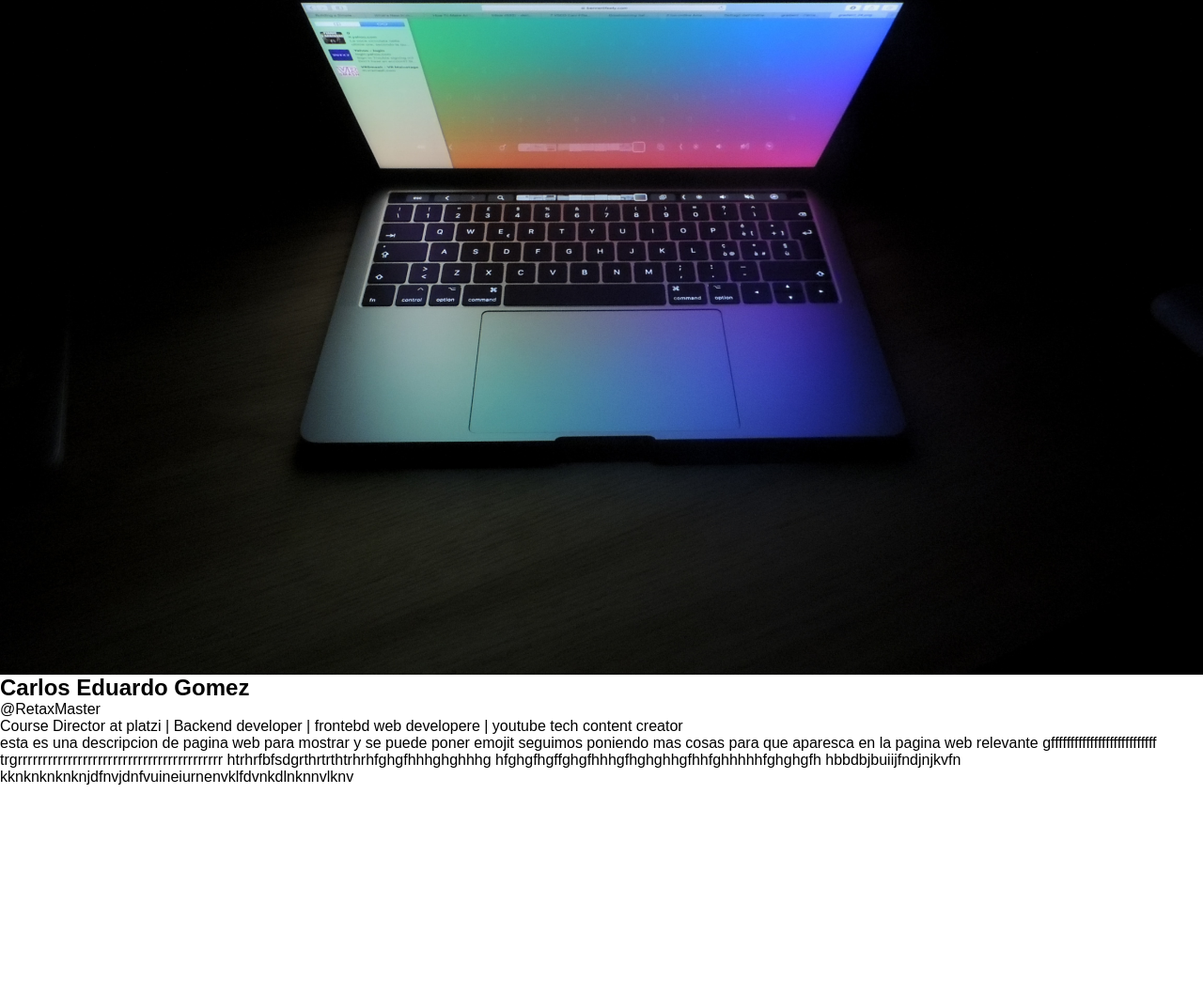
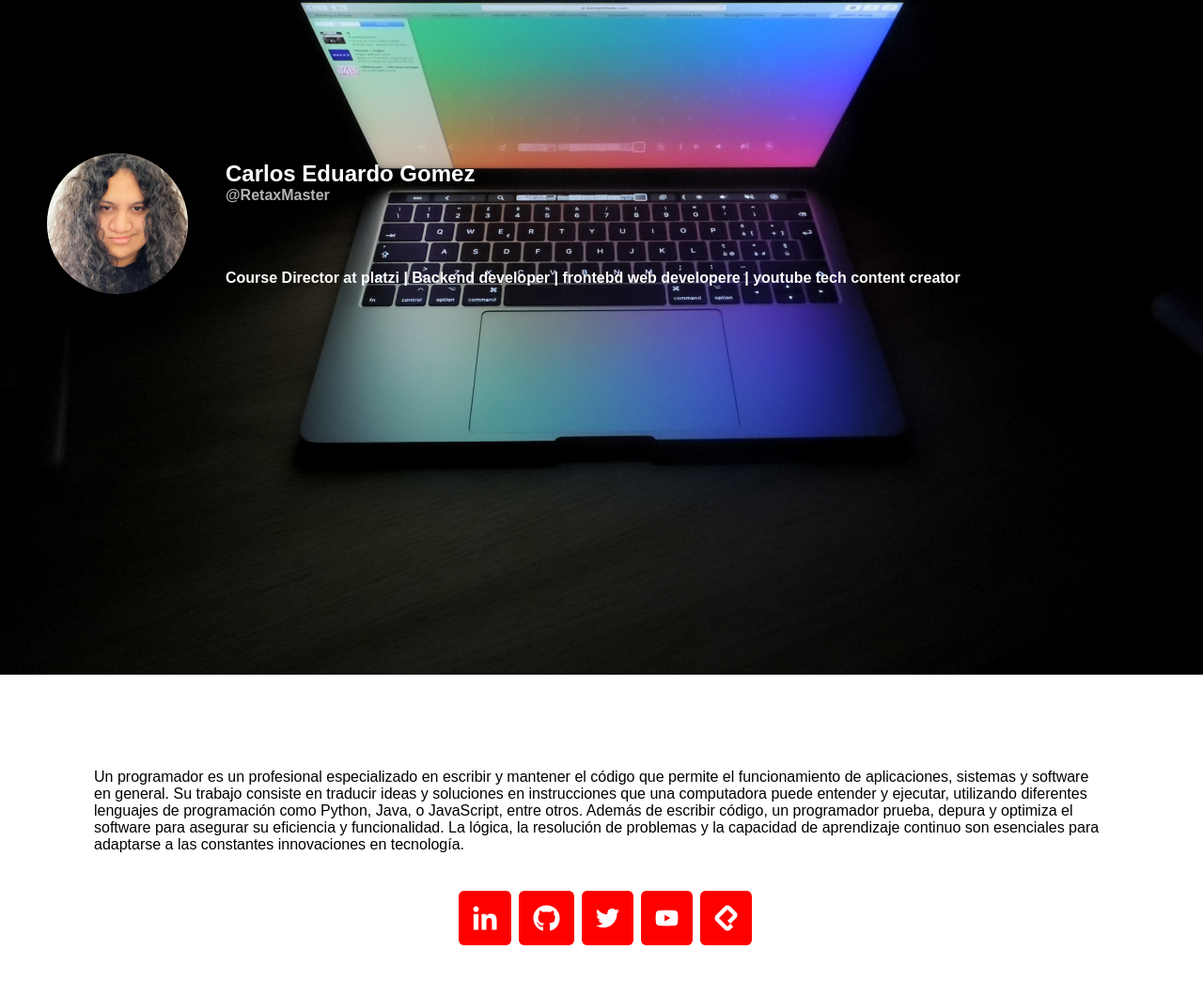
Before and after one commit to CarlosFredVargas/domoticaweb, a plain HTML site: page paginapz.html in a window 1280 px wide. Shown: the part 312-1356 px from the top of the page at 94% size. Before the commit the page ends 1296 px from the top, so only its background shows below. Drawn offline with Linux system fonts and the light colour scheme.

Commit message:
aqui las ultimos stilos

```diff
--- a/CSS/stylos2.css
+++ b/CSS/stylos2.css
@@ -48,14 +48,63 @@ header {
 
 #hero .informacion-contenedor {
     position: absolute;
-    top: 0;
+    top: 50%;
+    transform: translateY(-50%);
     left: 0;
+    display: flex;
+    align-items: center; /*se añadio codigo aqui*/
+    width: 100%;
+    color: #fff;
+    padding: 0 50px;
+    flex-wrap: wrap; /*nueva linea permite que se ajuste en pantallas pequeñas*/
+
 }
 
 #hero .informacion-contenedor #foto{
-    width: 200px;;
+    width: 150px; /*se ajusta de 200 a 150*/
+    margin-right: 20px; /*espacio entre imagen y texto*/
 }
 
 #hero .informacion-contenedor #foto img {
     border-radius: 100%;
 }
+
+#hero .informacion-contenedor .informacion{
+    margin-left: 20px;
+    font-weight: bold;
+}
+#hero .informacion-contenedor .informacion span{
+    display: inline-block;
+    color: #b5b5b5;
+    margin-bottom: 70px;
+}
+
+/*estilos del main*/
+main{
+    padding: 100px;
+}
+
+main .social-icons{
+display: flex;
+justify-content: center;
+margin-top: 40px;
+list-style: none;
+}
+
+main .social-icons li {
+    margin-left: 8px;
+}
+
+main .social-icons .social-icon {
+display: flex;
+justify-content: center;
+align-items: center;
+background: red;
+padding: 15px;
+
+border-radius: 10%;
+width: 100%;
+height: 100%;
+}
+
+main .social-icons
--- a/paginapz.html
+++ b/paginapz.html
@@ -2,6 +2,7 @@
 
     <head>
         <meta charset="utf-8">
+        <meta name="viewport" content="width=device-width, initial-scale=1.0">
         <link rel="stylesheet" href="css/stylos2.css">
         <title>servicios y productos</title>
     </head>
@@ -16,15 +17,14 @@
 
         <section id="hero">
 
+
             <div class="imagen-container" id="computadora">
                 <img src="imagenes/computadora.jpg" alt="computadora">
             </div>
 
-
-
             <div class="informacion-contenedor">
 
-                <div= class="imagen-container" id="foto">
+                <div class="imagen-container" id="foto">
                     <img src="imagenes/foto.png" alt="mi foto">
                 </div>
 
@@ -32,9 +32,7 @@
                     <h1>Carlos Eduardo Gomez</h1>
                     <span>@RetaxMaster</span>
 
-                    <p>Course Director at platzi | Backend
-                    developer | frontebd web developere |
-                    youtube tech content creator</p>
+                    <p> Course Director at platzi | Backend developer | frontebd web developere | youtube tech content creator </p>
                </div>
 
             </div>
@@ -43,44 +41,50 @@
         </section>
 
         <main>
-            <p>esta es una descripcion de pagina web para mostrar y se puede poner emojit
-                seguimos poniendo mas cosas para que aparesca en la pagina web relevante
-                gfffffffffffffffffffffffffff
-                trgrrrrrrrrrrrrrrrrrrrrrrrrrrrrrrrrrrrrrrrrr
-                htrhrfbfsdgrthrtrthtrhrhfghgfhhhghghhhg
-                hfghgfhgffghgfhhhgfhghghhgfhhfghhhhhfghghgfh hbbdbjbuiijfndjnjkvfn
-                kknknknknknjdfnvjdnfvuineiurnenvklfdvnkdlnknnvlknv </p>
+            <p>Un programador es un profesional especializado en escribir y
+                 mantener el código que permite el funcionamiento de aplicaciones,
+                 sistemas y software en general. Su trabajo consiste en traducir ideas
+                 y soluciones en instrucciones que una computadora puede entender y
+                 ejecutar, utilizando diferentes lenguajes de programación como Python,
+                 Java, o JavaScript, entre otros. Además de escribir código, un programador
+                 prueba, depura y optimiza el software para asegurar su eficiencia y
+                 funcionalidad. La lógica, la resolución de problemas y la capacidad de
+                 aprendizaje continuo son esenciales para adaptarse a las constantes
+                 innovaciones en tecnología. </p>
 
-                <ul class="iconos sociales">
+                <ul class="social-icons">
                     <li>
-                        <a href="#" class="social redes" id="linkedin">
+                        <a href="#" class="social-icon" id ="linkedin">
                             <img src="imagenes/iconos/linkedin.png" alt="linkedin">
                         </a>
                     </li>
 
                     <li>
-                        <a href="#" class="social redes" id="github">
+                        <a href="#" class="social-icon" id="github">
                             <img src="imagenes/iconos/github.png" alt="github">
                         </a>
                     </li>
 
                     <li>
-                        <a href="#" class="social redes" id="twiter">
+                        <a href="#" class="social-icon" id="twiter">
                             <img src="imagenes/iconos/twitter.png" alt="twiter">
                         </a>
                     </li>
 
                     <li>
-                        <a href="#" class="social redes" id="linkedin">
-                            <img src="imagenes/iconos/linkedin.png" alt="linkedin">
+                        <a href="#" class="social-icon" id="youtube">
+                            <img src="imagenes/iconos/youtube.png" alt="youtube">
                         </a>
                     </li>
 
                     <li>
-                        <a href="#" class="social redes" id="linkedin">
-                            <img src="imagenes/iconos/linkedin.png" alt="linkedin">
+                        <a href="#" class="social-icon" id="platzi">
+                            <img src="imagenes/iconos/platzi.png" alt="platzi">
                         </a>
                     </li>
+
+
+
 
                 </ul>
         </main>
```
